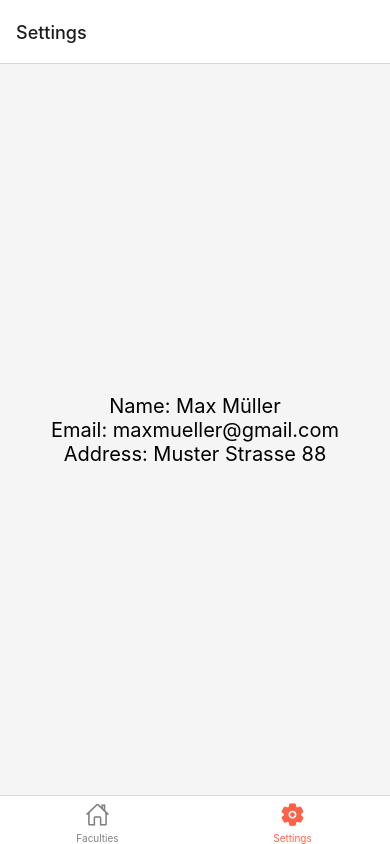
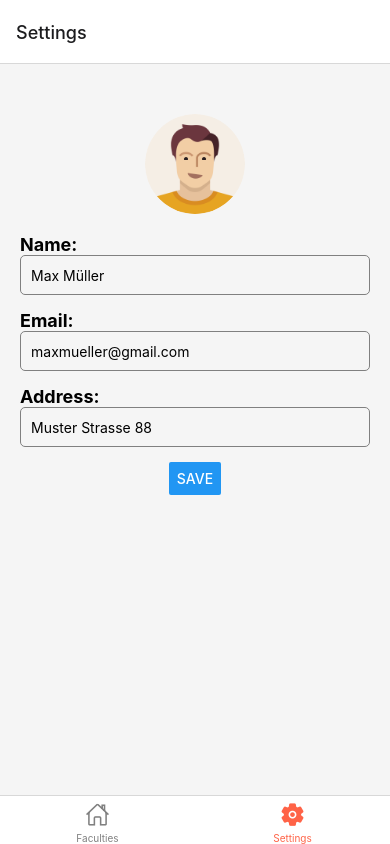
Before and after one commit to CyberRocketLab/FeedBackApp, a React Native app: screen /Settings in a window 390 px wide. Built offline with nearby package versions, Linux system fonts and the light colour scheme.

Commit message:
adding some style to settings + image

```diff
--- a/screens/PersonalSettingsScreen.js
+++ b/screens/PersonalSettingsScreen.js
@@ -1,27 +1,69 @@
 // PersonalSettingsScreen.js
 
-import React from 'react';
-import { View, Text, StyleSheet } from 'react-native';
+import React, { useState } from 'react';
+import { View, Text, StyleSheet, TextInput, Button, Alert, Image } from 'react-native';
 
 function PersonalSettingsScreen() {
+    const [name, setName] = useState('Max Müller');
+    const [email, setEmail] = useState('maxmueller@gmail.com');
+    const [address, setAddress] = useState('Muster Strasse 88');
+
+    const handleSave = () => {
+        // This is where you would usually update the user's information in your database
+        console.log('Saved:', name, email, address);
+
+        // Notify the user that their settings have been saved
+        Alert.alert('Success', 'Your settings have been saved.');
+    };
+
     return (
         <View style={styles.container}>
-            <Text style={styles.text}>Name: Max Müller</Text>
-            <Text style={styles.text}>Email: maxmueller@gmail.com</Text>
-            <Text style={styles.text}>Address: Muster Strasse 88</Text>
+            <Image
+                style={styles.userImage}
+                source={require('../image/userImage.png')}
+            />
+            <Text style={styles.label}>Name:</Text>
+            <TextInput style={styles.input} value={name} onChangeText={setName} />
+
+            <Text style={styles.label}>Email:</Text>
+            <TextInput style={styles.input} value={email} onChangeText={setEmail} />
+
+            <Text style={styles.label}>Address:</Text>
+            <TextInput style={styles.input} value={address} onChangeText={setAddress} />
+
+            <Button title="Save" onPress={handleSave} />
         </View>
-        );
+    );
 }
 
 const styles = StyleSheet.create({
     container: {
         flex: 1,
-        justifyContent: 'center',
+        justifyContent: 'flex-start',
         alignItems: 'center',
         backgroundColor: '#F5F5F5',
+        padding: 20,
+        paddingTop: 50
     },
-    text: {
-        fontSize: 20,
+    userImage: {
+        width: 100,
+        height: 100,
+        borderRadius: 50,
+        marginBottom: 20,
+    },
+    label: {
+        fontSize: 18,
+        fontWeight: 'bold',
+        alignSelf: 'flex-start',
+    },
+    input: {
+        width: '100%',
+        height: 40,
+        borderColor: 'gray',
+        borderWidth: 1,
+        borderRadius: 5,
+        marginBottom: 15,
+        paddingLeft: 10,
     },
 });
 
```
Also changed, not shown: image/userImage.png (added).
